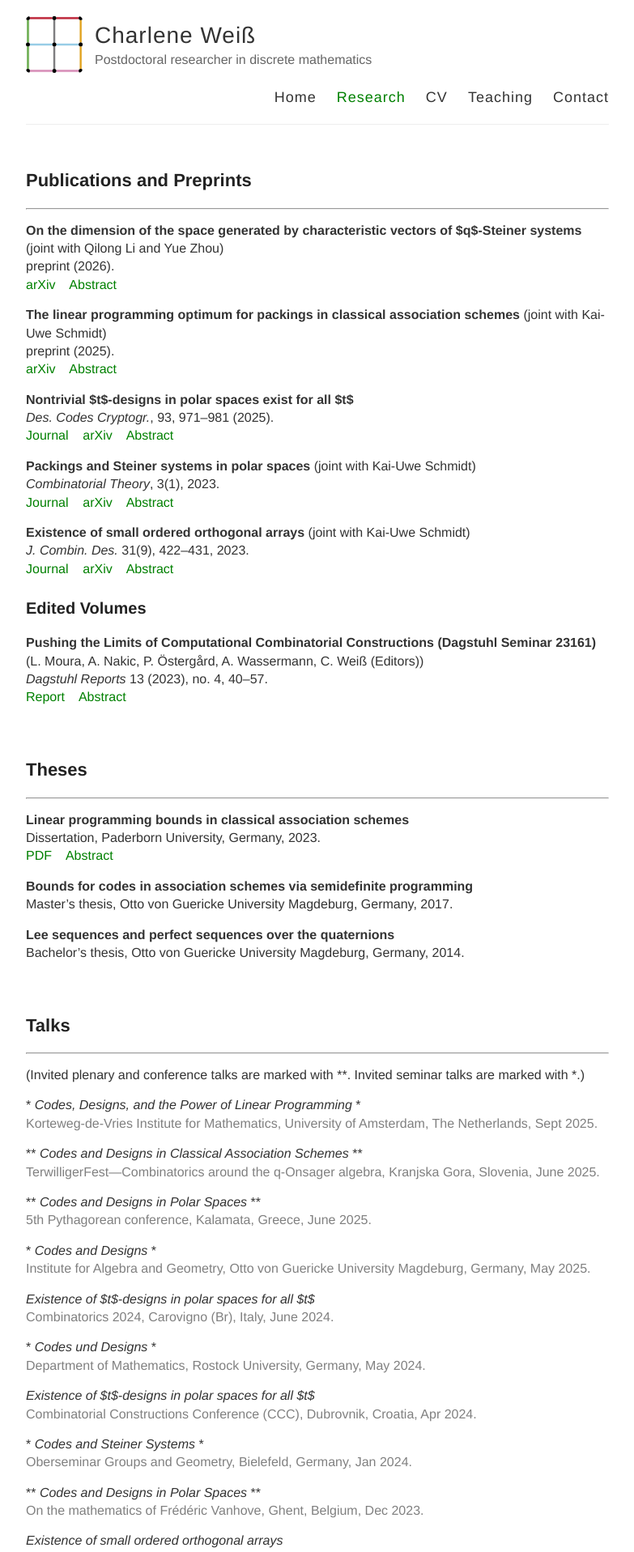
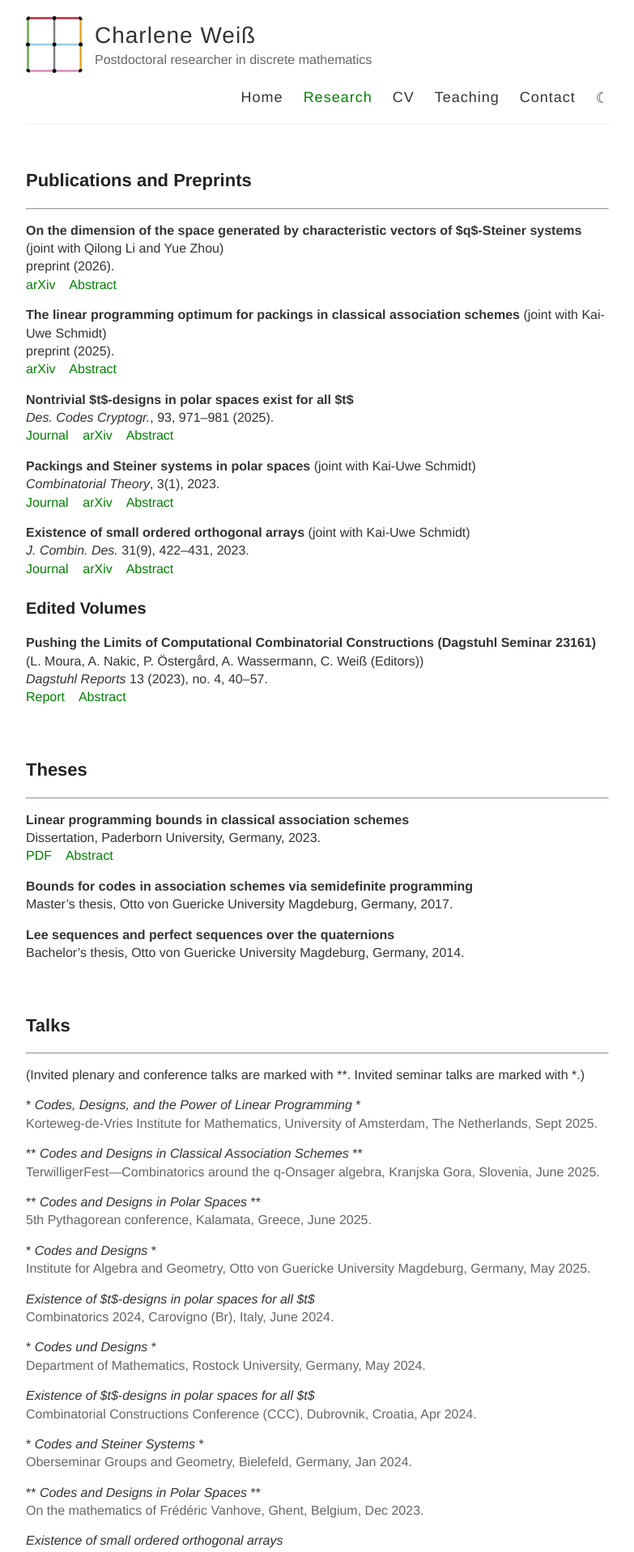
Before and after one commit to charleneweiss/charleneweiss.github.io, a Jekyll site: the page built from research.md, in a window 1280 px wide. Shown: the top 1917 px of the page at 81% size, without its empty margins (248-1031 px from the left). Built offline with Jekyll 4.4.1, drawn with Linux system fonts in a browser that asks for light colours; a script that is not in the unit is left out.

Commit message:
Added dark mode

```diff
--- a/_layouts/default.html
+++ b/_layouts/default.html
@@ -1,6 +1,15 @@
 <!DOCTYPE html>
 <html>
   <head>
+    <script>
+      // Apply the saved theme before first paint to avoid a flash of the wrong colors.
+      (function () {
+        try {
+          var saved = localStorage.getItem('theme');
+          if (saved) document.documentElement.setAttribute('data-theme', saved);
+        } catch (e) {}
+      })();
+    </script>
     <link rel="shortcut icon" href="favicon.ico">
     {% if page.use_math %}
     {% include mathjax_support.html %}
@@ -31,6 +40,7 @@
             <a href="{{ site.baseurl }}/cv" class="{% if page.url == '/cv/' %}active{% endif %}">CV</a>
             <a href="{{ site.baseurl }}/teaching" class="{% if page.url == '/teaching/' %}active{% endif %}">Teaching</a>
             <a href="{{ site.baseurl }}/contact" class="{% if page.url == '/contact/' %}active{% endif %}">Contact</a>
+            <button id="theme-toggle" class="theme-toggle" type="button" aria-label="Toggle dark mode"></button>
           </nav>
         </header>
       </div>
@@ -46,5 +56,35 @@
 			<p>Last Updated: May 2026 </p>
         </footer>
     </div>
+
+    <script>
+      // Header light/dark toggle. Defaults to the OS setting; remembers a manual choice.
+      (function () {
+        var root = document.documentElement;
+        var toggle = document.getElementById('theme-toggle');
+        if (!toggle) return;
+        var media = window.matchMedia('(prefers-color-scheme: dark)');
+
+        function currentTheme() {
+          return root.getAttribute('data-theme') || (media.matches ? 'dark' : 'light');
+        }
+        function updateIcon() {
+          toggle.textContent = currentTheme() === 'dark' ? '☀' : '☾';
+        }
+        updateIcon();
+
+        toggle.addEventListener('click', function () {
+          var next = currentTheme() === 'dark' ? 'light' : 'dark';
+          root.setAttribute('data-theme', next);
+          try { localStorage.setItem('theme', next); } catch (e) {}
+          updateIcon();
+        });
+
+        // Keep the icon in sync if the OS theme changes and no manual choice is set.
+        media.addEventListener('change', function () {
+          if (!root.getAttribute('data-theme')) updateIcon();
+        });
+      })();
+    </script>
   </body>
 </html>
--- a/research.md
+++ b/research.md
@@ -8,31 +8,31 @@ permalink: /research/
 ____
 **On the dimension of the space generated by characteristic vectors of $q$-Steiner systems** (joint with Qilong Li and Yue Zhou)\
 preprint (2026).\
-[arXiv](https://arxiv.org/abs/2605.06369) &nbsp;&nbsp; <input type="checkbox" id="abstract-1" class="abstract-toggle" /><label for="abstract-1" class="abstract-link">Abstract</label><span class="abstract-content"><span style="color:gray">
+[arXiv](https://arxiv.org/abs/2605.06369) &nbsp;&nbsp; <input type="checkbox" id="abstract-1" class="abstract-toggle" /><label for="abstract-1" class="abstract-link">Abstract</label><span class="abstract-content"><span class="date">
 Fix a prime power $q$ and parameters $1\leq t\leq k\leq n$, the corresponding Steiner system in the Grassmann scheme, or the $q$-Steiner system, is a collection $\mathfrak{B}$ of $k$-dimensional subspaces of $\mathbb{F}_q$ such that for each $t$-dimensional subspace $T$, there exists exactly one element of $\mathfrak{B}$ containing $T$. The dimension of Steiner systems in the Grassmann scheme is defined to be the dimension of the $\mathbb{Q}$-vector space spanned by the characteristic vectors of all these $q$-Steiner systems. In this paper, we prove that when a quadruple $(t,k,n,q)$ admits at least one $q$-Steiner system, the corresponding dimension is equal to $\binom{n}{k}_q-\binom{n}{t}_q+1$. This generalizes the 2019 work of Ghodrati on ordinary Steiner systems.
 </span></span>
 
 **The linear programming optimum for packings in classical association schemes** (joint with Kai-Uwe Schmidt)\
 preprint (2025).\
-[arXiv](https://arxiv.org/abs/2508.12806) &nbsp;&nbsp; <input type="checkbox" id="abstract-2" class="abstract-toggle" /><label for="abstract-2" class="abstract-link">Abstract</label><span class="abstract-content"><span style="color:gray">
+[arXiv](https://arxiv.org/abs/2508.12806) &nbsp;&nbsp; <input type="checkbox" id="abstract-2" class="abstract-toggle" /><label for="abstract-2" class="abstract-link">Abstract</label><span class="abstract-content"><span class="date">
 Association schemes are central objects in algebraic combinatorics, with the classical schemes lying at their core. These classical association schemes essentially consist of the Hamming and Johnson schemes, and their $q$-analogs: bilinear forms scheme, alternating bilinear forms scheme, Hermitian forms scheme, $q$-Johnson scheme, and polar space schemes. Each of them gives rise to a distance-regular graph on a vertex set $X$, naturally endowed with the path metric. We study $d$-codes in these schemes, that is, subsets $Y$ of $X$ in which every pair of distinct elements has path distance at least $d$. A powerful tool for deriving upper bounds on the size of $d$-codes is the linear programming method. In the case of the Hamming and Johnson schemes, the linear program has been studied since the 1970s, but its optimum is still unknown. We determine the optimum of the linear program for nearly all classical association schemes distinct from the Hamming and Johnson schemes. As a corollary, we obtain upper bounds on $t$-intersecting sets in classical association schemes, providing new proofs of several known results and, in particular, improving earlier bounds on $t$-intersecting sets of generators in polar spaces. These results can be viewed as analogs of the classical Erdős-Ko-Rado Theorem in extremal set theory. Our proofs draw on techniques from algebraic combinatorics and the duality theory of linear programming.
 </span></span>
 
 **Nontrivial $t$-designs in polar spaces exist for all $t$**\
 *Des. Codes Cryptogr.*, 93, 971–981 (2025).\
-[Journal](https://doi.org/10.1007/s10623-024-01471-1) &nbsp;&nbsp; [arXiv](https://arxiv.org/abs/2311.08288) &nbsp;&nbsp; <input type="checkbox" id="abstract-3" class="abstract-toggle" /><label for="abstract-3" class="abstract-link">Abstract</label><span class="abstract-content"><span style="color:gray">
+[Journal](https://doi.org/10.1007/s10623-024-01471-1) &nbsp;&nbsp; [arXiv](https://arxiv.org/abs/2311.08288) &nbsp;&nbsp; <input type="checkbox" id="abstract-3" class="abstract-toggle" /><label for="abstract-3" class="abstract-link">Abstract</label><span class="abstract-content"><span class="date">
 A finite classical polar space of rank $n$ consists of the totally isotropic subspaces of a finite vector space over $\mathbb{F}_q$ equipped with a nondegenerate form such that $n$ is the maximal dimension of such a subspace. A $t$-$(n,k,\lambda)$ design in a finite classical polar space of rank $n$ is a collection $Y$ of totally isotropic $k$-spaces such that each totally isotropic $t$-space is contained in exactly $\lambda$ members of $Y$. Nontrivial examples are currently only known for $t\leq 2$. We show that $t$-$(n,k,\lambda)$ designs in polar spaces exist for all $t$ and $p$ provided that $k>\frac{21}{2}t$ and $n$ is sufficiently large enough. The proof is based on a probabilistic method by Kuperberg, Lovett, and Peled, and it is thus nonconstructive.
 </span></span>
 
 **Packings and Steiner systems in polar spaces** (joint with Kai-Uwe Schmidt)\
 *Combinatorial Theory*, 3(1), 2023.\
-[Journal](https://escholarship.org/uc/item/83g3149p#main) &nbsp;&nbsp; [arXiv](https://arxiv.org/abs/2203.06709v2) &nbsp;&nbsp; <input type="checkbox" id="abstract-4" class="abstract-toggle" /><label for="abstract-4" class="abstract-link">Abstract</label><span class="abstract-content"><span style="color:gray">
+[Journal](https://escholarship.org/uc/item/83g3149p#main) &nbsp;&nbsp; [arXiv](https://arxiv.org/abs/2203.06709v2) &nbsp;&nbsp; <input type="checkbox" id="abstract-4" class="abstract-toggle" /><label for="abstract-4" class="abstract-link">Abstract</label><span class="abstract-content"><span class="date">
 A finite classical polar space of rank $n$ consists of the totally isotropic subspaces of a finite vector space equipped with a nondegenerate form such that $n$ is the maximal dimension of such a subspace. A $t$-Steiner system in a finite classical polar space of rank $n$ is a collection $Y$ of totally isotropic $n$-spaces such that each totally isotropic $t$-space is contained in exactly one member of $Y$. Nontrivial examples are known only for $t=1$ and $t=n-1$. We give an almost complete classification of such $t$-Steiner systems, showing that such objects can only exist in some corner cases. This classification result arises from a more general result on packings in polar spaces.
 </span></span>
 
 **Existence of small ordered orthogonal arrays** (joint with Kai-Uwe Schmidt)\
 *J. Combin. Des.* 31(9), 422–431, 2023.\
-[Journal](https://doi.org/10.1002/jcd.21903) &nbsp;&nbsp; [arXiv](https://arxiv.org/abs/2109.01586v2) &nbsp;&nbsp; <input type="checkbox" id="abstract-5" class="abstract-toggle" /><label for="abstract-5" class="abstract-link">Abstract</label><span class="abstract-content"><span style="color:gray">
+[Journal](https://doi.org/10.1002/jcd.21903) &nbsp;&nbsp; [arXiv](https://arxiv.org/abs/2109.01586v2) &nbsp;&nbsp; <input type="checkbox" id="abstract-5" class="abstract-toggle" /><label for="abstract-5" class="abstract-link">Abstract</label><span class="abstract-content"><span class="date">
 We show that there exist ordered orthogonal arrays, whose sizes deviate from the Rao bound by a factor that is polynomial in the parameters of the ordered orthogonal array. The proof is nonconstructive and based on a probabilistic method due to Kuperberg, Lovett and Peled.
 </span></span>
 
@@ -40,7 +40,7 @@ We show that there exist ordered orthogonal arrays, whose sizes deviate from the
 
 **Pushing the Limits of Computational Combinatorial Constructions (Dagstuhl Seminar 23161)** (L. Moura, A. Nakic, P. Östergård, A. Wassermann, C. Weiß (Editors))\
 *Dagstuhl Reports* 13 (2023), no. 4, 40–57.\
-[Report](https://doi.org/10.4230/DagRep.13.4.40) &nbsp;&nbsp; <input type="checkbox" id="abstract-6" class="abstract-toggle" /><label for="abstract-6" class="abstract-link">Abstract</label><span class="abstract-content"><span style="color:gray">
+[Report](https://doi.org/10.4230/DagRep.13.4.40) &nbsp;&nbsp; <input type="checkbox" id="abstract-6" class="abstract-toggle" /><label for="abstract-6" class="abstract-link">Abstract</label><span class="abstract-content"><span class="date">
 This report documents the program and the outcomes of Dagstuhl Seminar 23161 "Pushing the Limits of Computational Combinatorial Constructions". In this Dagstuhl Seminar, we focused on computational methods for challenging problems in combinatorial construction. This includes algorithms for construction of combinatorial objects with prescribed symmetry, for isomorph-free exhaustive generation, and for combinatorial search. Examples of specific algorithmic techniques are tactical decomposition, the Kramer-Mesner method, algebraic methods, graph isomorphism software, isomorph-free generation, clique-finding methods, heuristic search, SAT solvers, and combinatorial optimization. There was an emphasis on problems involving graphs, designs and codes, also including topics in related fields such as finite geometry, graph decomposition, Hadamard matrices, Latin squares, and q-analogs of designs and codes.
 </span></span>
 
@@ -51,7 +51,7 @@ ____
 
 **Linear programming bounds in classical association schemes**\
 Dissertation, Paderborn University, Germany, 2023.\
-[PDF](https://digital.ub.uni-paderborn.de/doi/10.17619/UNIPB/1-1672) &nbsp;&nbsp; <input type="checkbox" id="abstract-7" class="abstract-toggle" /><label for="abstract-7" class="abstract-link">Abstract</label><span class="abstract-content"><span style="color:gray">
+[PDF](https://digital.ub.uni-paderborn.de/doi/10.17619/UNIPB/1-1672) &nbsp;&nbsp; <input type="checkbox" id="abstract-7" class="abstract-toggle" /><label for="abstract-7" class="abstract-link">Abstract</label><span class="abstract-content"><span class="date">
 Digital communications relies heavily on the usage of different types of codes. Prominent codes nowadays are rank-metric codes and subspace codes&mdash;the $q$-analogs of binary codes and binary codes with constant weight. All these codes can be viewed as subsets of classical association schemes. A central coding-theoretic problem is to derive upper bounds for the size of codes. This thesis investigates Delsarte's powerful linear program whose optimum is precisely such a bound for codes in association schemes. The linear programs for binary codes and binary constant-weight codes have been extensively studied since the 1970s, but their optimum is still unknown. We determine in a unified way the optimum of the linear program in several ordinary $q$-analogs as well as in their affine counterparts. In particular, bounds and constructions for codes in polar spaces are established, where the bounds are sharp up to a constant factor in many cases. Moreover, based on these results, an almost complete classification of Steiner systems in polar spaces is provided by showing that they could only exist in some corner cases.
 </span></span>
 
@@ -70,55 +70,55 @@ ____
 (Invited plenary and conference talks are marked with **. Invited seminar talks are marked with *.)
 
 \* *Codes, Designs, and the Power of Linear Programming* \* \
-  <span style="color:gray">  Korteweg-de-Vries Institute for Mathematics, University of Amsterdam, The Netherlands, Sept 2025.</span>
+  <span class="date">  Korteweg-de-Vries Institute for Mathematics, University of Amsterdam, The Netherlands, Sept 2025.</span>
 
 ** *Codes and Designs in Classical Association Schemes* ** \
-  <span style="color:gray"> TerwilligerFest---Combinatorics around the q-Onsager algebra, Kranjska Gora, Slovenia, June 2025.</span>
+  <span class="date"> TerwilligerFest---Combinatorics around the q-Onsager algebra, Kranjska Gora, Slovenia, June 2025.</span>
 
 ** *Codes and Designs in Polar Spaces* ** \
-  <span style="color:gray"> 5th Pythagorean conference, Kalamata, Greece, June 2025.</span>
+  <span class="date"> 5th Pythagorean conference, Kalamata, Greece, June 2025.</span>
 
 \* *Codes and Designs* \* \
-  <span style="color:gray"> Institute for Algebra and Geometry, Otto von Guericke University Magdeburg, Germany, May 2025.</span>
+  <span class="date"> Institute for Algebra and Geometry, Otto von Guericke University Magdeburg, Germany, May 2025.</span>
 
 *Existence of $t$-designs in polar spaces for all $t$*\
-  <span style="color:gray">Combinatorics 2024, Carovigno (Br), Italy, June 2024.</span>
+  <span class="date">Combinatorics 2024, Carovigno (Br), Italy, June 2024.</span>
 
 \* *Codes und Designs* \* \
-  <span style="color:gray"> Department of Mathematics, Rostock University, Germany, May 2024.</span>
+  <span class="date"> Department of Mathematics, Rostock University, Germany, May 2024.</span>
 
 *Existence of $t$-designs in polar spaces for all $t$*\
-  <span style="color:gray">Combinatorial Constructions Conference (CCC), Dubrovnik, Croatia, Apr 2024.</span>
+  <span class="date">Combinatorial Constructions Conference (CCC), Dubrovnik, Croatia, Apr 2024.</span>
 
 \* *Codes and Steiner Systems* \* \
-  <span style="color:gray">Oberseminar Groups and Geometry, Bielefeld, Germany, Jan 2024.</span>
+  <span class="date">Oberseminar Groups and Geometry, Bielefeld, Germany, Jan 2024.</span>
 
 \*\* *Codes and Designs in Polar Spaces* \*\* \
-  <span style="color:gray">On the mathematics of Frédéric Vanhove, Ghent, Belgium, Dec 2023.</span>
+  <span class="date">On the mathematics of Frédéric Vanhove, Ghent, Belgium, Dec 2023.</span>
 
 *Existence of small ordered orthogonal arrays*\
-  <span style="color:gray">RICCOTA2023, Rijeka, Croatia, Jul 2023.</span>
+  <span class="date">RICCOTA2023, Rijeka, Croatia, Jul 2023.</span>
 
 *Packings and Steiner systems in polar spaces*\
-  <span style="color:gray">10th Slovenian Conference on Graph Theory, Kranjska Gora, Slovenia, Jun 2023.</span>
+  <span class="date">10th Slovenian Conference on Graph Theory, Kranjska Gora, Slovenia, Jun 2023.</span>
 
 *Packings and Steiner systems in polar spaces*\
-  <span style="color:gray">Colloquium on Combinatorics, Paderborn, Germany, Nov 2022.</span>
+  <span class="date">Colloquium on Combinatorics, Paderborn, Germany, Nov 2022.</span>
 
 *The linear programming bounds in classical association schemes*\
-  <span style="color:gray">Finite Geometries---Sixth Irsee Conference, Irsee, Germany, Sept 2022.</span>\
+  <span class="date">Finite Geometries---Sixth Irsee Conference, Irsee, Germany, Sept 2022.</span>\
   (Invitation-only conference)
 
 *The linear programming bounds in classical association schemes*\
-  <span style="color:gray">Algebraic Coding Theory Summer School---ACT22, Zurich, Switzerland, July 2022.</span>
+  <span class="date">Algebraic Coding Theory Summer School---ACT22, Zurich, Switzerland, July 2022.</span>
 
 *Packings and Steiner systems in polar spaces*\
-  <span style="color:gray">Combinatorics 2022, Mantua, Italy, May 2022.</span>
+  <span class="date">Combinatorics 2022, Mantua, Italy, May 2022.</span>
 
 *From Dobble to streaming videos*\
-  <span style="color:gray">Science Day of the Faculty of Computer Science, Electrical Engineering and Mathematics, Paderborn, Germany, May 2022.</span>\
+  <span class="date">Science Day of the Faculty of Computer Science, Electrical Engineering and Mathematics, Paderborn, Germany, May 2022.</span>\
   <span style="color:green">Won a 1st prize for this talk at the Science Day.</span>
 
 *Semidefinite Optimierung und das Packungsproblem der Codierungstheorie*\
-  <span style="color:gray">Young Researchers Symposium of the German Mathematical Society DMV, Paderborn, Germany, Mar 2018.</span>\
+  <span class="date">Young Researchers Symposium of the German Mathematical Society DMV, Paderborn, Germany, Mar 2018.</span>\
   <span style="color:green">Won an invitation to a workshop at Oberwolfach Research Institute for Mathematics and an award from the company dSpace for this talk.</span>
--- a/style.scss
+++ b/style.scss
@@ -8,6 +8,50 @@
 @import "reset";
 @import "variables";
 
+/****************/
+/* COLOR THEMES */
+/****************/
+
+// Dark palette — shared by the manual override and the system preference below.
+@mixin dark-theme {
+  --bg: #1a1a1a;
+  --text: #d4d4d4;
+  --heading: #f0f0f0;
+  --muted: #9b9b9b;
+  --link: #4caf50;
+  --link-hover: #6ec071;
+  --border: #333;
+  --selection-text: #fff;
+  --selection-bg: #333;
+  --footer-bg: #00693e;
+  --footer-border: #2a2a2a;
+  --footer-text: #fff;
+}
+
+// Light palette (default).
+:root {
+  --bg: #{$white};
+  --text: #{$darkGray};
+  --heading: #{$darkerGray};
+  --muted: #{$gray};
+  --link: #008001;
+  --link-hover: #008001;
+  --border: #{$lightGray};
+  --selection-text: #{$black};
+  --selection-bg: #{$lightGray};
+  --footer-bg: #00693e;
+  --footer-border: #ddd;
+  --footer-text: #fff;
+}
+
+// Manual override via the header toggle.
+:root[data-theme="dark"] { @include dark-theme; }
+
+// Follow the visitor's OS setting unless they explicitly chose light.
+@media (prefers-color-scheme: dark) {
+  :root:not([data-theme="light"]) { @include dark-theme; }
+}
+
 /**************/
 /* BASE RULES */
 /**************/
@@ -17,9 +61,10 @@ html {
 }
 
 body {
-  background: $white;
+  background: var(--bg);
   font: 16px/1.4 $helvetica;
-  color: $darkGray;
+  color: var(--text);
+  transition: background-color 0.2s ease, color 0.2s ease;
 }
 
 .container {
@@ -31,7 +76,7 @@ body {
 
 h1, h2, h3, h4, h5, h6 {
   font-family: $helveticaNeue;
-  color: $darkerGray;
+  color: var(--heading);
   font-weight: bold;
 
   line-height: 1.7;
@@ -60,7 +105,7 @@ h3 {
 
 h4 {
   font-size: 18px;
-  color: $gray;
+  color: var(--muted);
 }
 
 p {
@@ -68,10 +113,15 @@ p {
 }
 
 a {
-  color: #008001;
+  color: var(--link);
   text-decoration: none;
  cursor: pointer;
-  &:hover, &:active {color: #008001;}
+  &:hover, &:active {color: var(--link-hover);}
+}
+
+// Muted date labels for News / Travel & Talks entries.
+.date {
+  color: var(--muted);
 }
 
 ul, ol {
@@ -122,12 +172,12 @@ img {
 
 // Specify the color of the selection
 ::-moz-selection {
-  color: $black;
-  background: $lightGray;
+  color: var(--selection-text);
+  background: var(--selection-bg);
 }
 ::selection {
-  color: $black;
-  background: $lightGray;
+  color: var(--selection-text);
+  background: var(--selection-bg);
 }
 
 // Nicolas Gallagher's micro clearfix hack
@@ -156,7 +206,7 @@ img {
 
 .masthead {
   padding: 20px 0;
-  border-bottom: 1px solid $lightGray;
+  border-bottom: 1px solid var(--border);
 
   @include mobile {
     text-align: center;
@@ -192,7 +242,7 @@ img {
 
 .site-name {
   margin: 0;
-  color: $darkGray;
+  color: var(--text);
   cursor: pointer;
   font-family: $helveticaNeue;
   font-weight: 300;
@@ -202,7 +252,7 @@ img {
 
 .site-description {
   margin: -5px 0 0 0;
-  color: $gray;
+  color: var(--muted);
   font-size: 16px;
 
   @include mobile {
@@ -225,7 +275,7 @@ nav {
 
   a {
     margin-left: 20px;
-    color: $darkGray;
+    color: var(--text);
     text-align: right;
     font-weight: 300;
     letter-spacing: 1px;
@@ -237,8 +287,29 @@ nav {
     &.active,
     &:hover,
     &:active {
-      color: #008001;
+      color: var(--link);
     }
+  }
+}
+
+.theme-toggle {
+  margin-left: 20px;
+  padding: 0;
+  background: none;
+  border: none;
+  cursor: pointer;
+  font-size: 18px;
+  line-height: 1;
+  color: var(--text);
+  vertical-align: middle;
+  transition: color 0.2s ease;
+
+  @include mobile {
+    margin: 0 10px;
+  }
+
+  &:hover {
+    color: var(--link);
   }
 }
 
@@ -255,7 +326,7 @@ nav {
 .abstract-link {
   display: inline;
   cursor: pointer;
-  color: #008001;
+  color: var(--link);
   text-decoration: none;
 }
 
@@ -266,7 +337,7 @@ nav {
 .abstract-content {
   display: none !important;
   margin-top: 0.5em;
-  color: $gray;
+  color: var(--muted);
 }
 
 .abstract-toggle:checked + .abstract-link + .abstract-content,
@@ -276,14 +347,14 @@ nav {
 
 .wrapper-footer {
   margin-top: 50px;
-  border-top: 1px solid #ddd;
-  border-bottom: 1px solid #ddd;
-  background-color: #00693e;
+  border-top: 1px solid var(--footer-border);
+  border-bottom: 1px solid var(--footer-border);
+  background-color: var(--footer-bg);
 }
 
 footer {
   padding: 20px 0;
   text-align: center;
   font-size: 14px;
-  color: #fff;
+  color: var(--footer-text);
 }
```
Also changed, not shown: index.md (+9 -9 lines), 7 other files.
